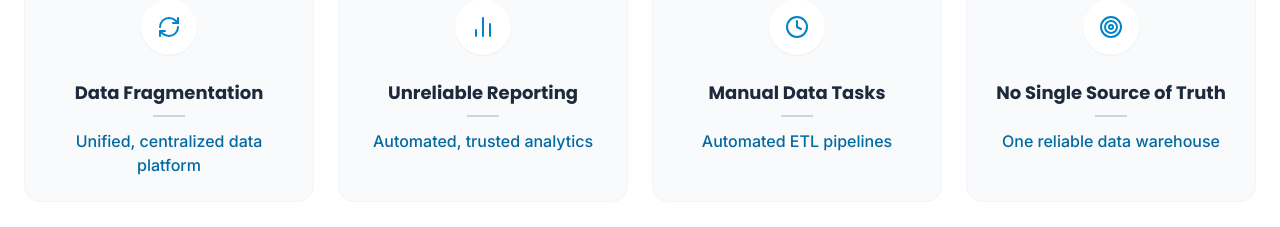
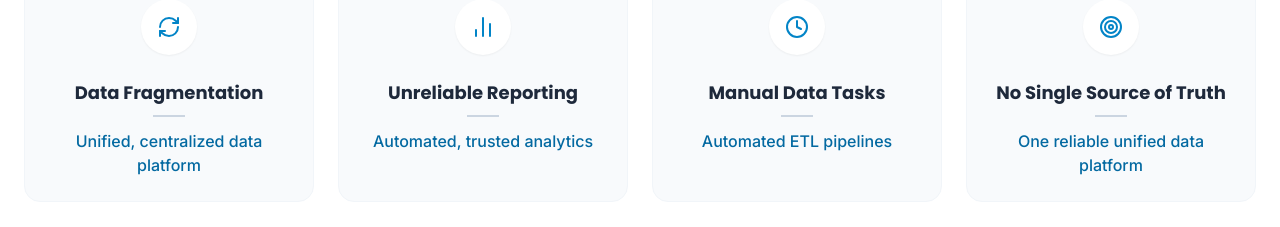
Before and after one commit to aymanibrahim/portfolio, a React (Vite) app: page / in a window 1280 px wide. Shown: the part 2220-2447 px from the top of the page. Built offline with nearby package versions, Linux system fonts and the light colour scheme.

Commit message:
Update Problems

```diff
--- a/components/Problems.tsx
+++ b/components/Problems.tsx
@@ -22,7 +22,7 @@ const problems: ProblemSolution[] = [
   },
   {
     problem: "No Single Source of Truth",
-    solution: "One reliable data warehouse",
+    solution: "One reliable unified data platform",
     icon: Target
   }
 ];
```
